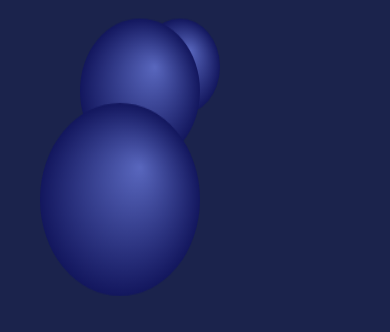
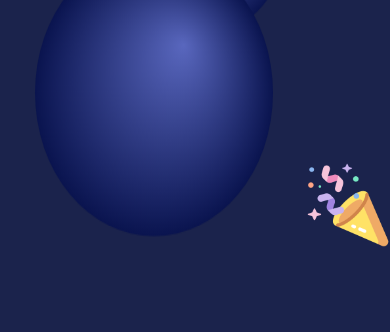
Before and after one commit to kumarutkarsh1248/personal-portfolio, a plain HTML site: page index.html in a window 390 px wide. Shown: the part 512-844 px from the top of the page. Drawn offline with Linux system fonts and the light colour scheme.

Commit message:
personal portfolio at the end of week1

```diff
--- a/canvas_script.js
+++ b/canvas_script.js
@@ -4,7 +4,9 @@ let ctx = canvas.getContext("2d");
 window.addEventListener("resize",function()
 {
     canvas.width=window.innerWidth
-    canvas.height=window.innerHeight
+    // canvas.height=window.innerHeight
+    canvas.height = 700;
+
     ctx=canvas.getContext("2d")
 })
 
@@ -16,9 +18,9 @@ let particleArray = [];
 
 class Particle{
     constructor(xCor, yCor, size, speedx, speedy, color1){
-        this.x = xCor;
-        this.y = yCor;
-        this.size = size;
+        this.x = (window.innerWidth/100)*xCor;
+        this.y = 7*yCor;
+        this.size = 7*size;
         this.speedx = speedx;
         this.speedy = speedy;
         this.color1 = color1;
@@ -41,7 +43,7 @@ class Particle{
     draw(){
         this.gradient = ctx.createRadialGradient(this.x+this.size/4, this.y-this.size/3, this.size/10000, this.x, this.y, this.size)
         this.gradient.addColorStop(0, "#5967be");
-        this.gradient.addColorStop(1, "#13175e")
+        this.gradient.addColorStop(1, "#0a144f")
 
         ctx.beginPath();
 
@@ -54,13 +56,13 @@ class Particle{
 }
 
 
-const particle1 = new Particle(500, 200, 10, -0.5, 1.5, "white");
-const particle2 = new Particle(500, 200, 20, 1, 0.4, "white");
-const particle3 = new Particle(400, 500, 30, 1, -1, "white");
-const particle4 = new Particle(200, 200, 40, -1, -2, "white");
-const particle5 = new Particle(200, 200, 60, -0.2, 1, "white");
-const particle6 = new Particle(200, 500, 80, 1, 0.5, "white");
-const particle7 = new Particle(600, 600, 100, -0.5, -1, "white");
+const particle1 = new Particle(90, 90, 2, -0.5, 1, "white");
+const particle2 = new Particle(50, 50, 4, 1, 0.4, "white");
+const particle3 = new Particle(80, 30, 6, 1, -0.8, "white");
+const particle4 = new Particle(10, 90, 8, -0.8, -0.9, "white");
+const particle5 = new Particle(70, 20, 10, -0.2, 0.8, "white");
+const particle6 = new Particle(20, 30, 14, 0.6, -0.5, "white");
+const particle7 = new Particle(60, 60, 17, -0.5, 0.8, "white");
 
 particleArray.push(particle1);
 particleArray.push(particle2);
--- a/celebrate.js
+++ b/celebrate.js
@@ -19,20 +19,28 @@ let area_computed = window.getComputedStyle(area_element);
 let ball = document.querySelector(".ball");
 let ball_information = ball.getBoundingClientRect();
 let ball_computed = window.getComputedStyle(ball);
-console.log(ball_information)
+// console.log(ball_information)
+let cel_img = document.querySelector("#area img");
+let cel_img_info = cel_img.getBoundingClientRect();
+
+document.querySelector(" .celebration_img img").left = cel_img_info.left;
+document.querySelector(" .celebration_img img").top = cel_img_info.top;
+
+console.log(`x:${cel_img_info.left}, y:${cel_img_info.top}`)
+
 
 function addBall_updateMouse(e){
-    mouse.x = e.x - area_information.left;
-    mouse.y = e.y - area_information.top;
-    for(let i=0; i<100; i++){
+    // mouse.x = e.x - area_information.left;
+    // mouse.y = e.y - area_information.top;
+    for(let i=0; i<60; i++){
         let random_angle = 190+Math.random()*50;
-        let random_speed = 5+Math.random()*10;
-        ball_array.push(new Ball(mouse.x, mouse.y, 60, random_speed, random_angle, 0.2))
-
+        let random_speed = 10+Math.random()*10;
+        ball_array.push(new Ball(cel_img_info.left+25,cel_img_info.top+25, 60, random_speed, random_angle, 0.25))
+        // mouse.x, mouse.y
     }
 }
 function move(){
-    console.log(`mouse x${mouse.x}`)
+    // console.log(`mouse x${mouse.x}`)
     let area_width = +(area_computed.width).slice(-area_computed.width.length,-2);
     let area_height = +(area_computed.height).slice(-area_computed.height.length,-2);
     // console.log(area_height)
@@ -89,19 +97,19 @@ class Ball{
     }
 }
 
-document.querySelector("#area").addEventListener("click", addBall_updateMouse);
+document.querySelector("#area img").addEventListener("click", addBall_updateMouse);
 window.setInterval(move, 10)
 
+document.querySelector(".celebration_img img").addEventListener("click", ()=>{
+    addBall_updateMouse();
+    document.querySelector("#area").style.zIndex = "3";
+    document.querySelector(".celebration_img").style.zIndex = "-1";
 
-// document.querySelector('#area').addEventListener('wheel', preventScroll, {passive: false});
+    setTimeout(()=>{
+        document.querySelector("#area").style.zIndex = "-1";
+        document.querySelector(".celebration_img").style.zIndex = "auto";
+    }, 5000)
+});
 
-function preventScroll(e){
-    e.preventDefault();
-    e.stopPropagation();
 
-    return false;
-}
-
-document.querySelector('#area').forEach(function(item){
-    item.addEventListener('wheel', preventScroll, {passive: false});
-});
+console.log(document.querySelector("#area_absolute").style)
--- a/index.html
+++ b/index.html
@@ -14,6 +14,16 @@
   </head>
 </head>
 <body>
+
+      <div class="celebration_img">
+        <img src="images\celebrate.png" alt="">
+      </div>
+
+
+      <div id="area">
+        <div class="ball"></div>
+          <img src="images\celebrate.png" alt="">
+      </div>
 
     <canvas id="canvas" ></canvas>
     <!-- heading -->
@@ -195,6 +205,7 @@
   </div>
 
   <script src="canvas_script.js"></script>
+  <script src="celebrate.js"></script>
 </body>
 
 </html>
--- a/style.css
+++ b/style.css
@@ -11,13 +11,13 @@
     border-radius: 15px;
     background-color: #2d4ada;
 }
-canvas{
+/* canvas{
     width: 100%;
     height: 100vh;
     position:absolute;
     background-color: #2B3467;
     z-index:-1;
-}
+} */
 hr{
     border-style: none;
     border-top-style: dotted;
@@ -85,6 +85,7 @@ canvas{
 
 .skills{
     padding: 5% 10%;
+    background-color: #ffffff;
 }
 .features{
     display: flex;
@@ -261,3 +262,87 @@ canvas{
 
       }
 }
+
+
+
+
+
+
+
+
+
+
+*{
+    padding: 0;
+    margin:0;
+}
+#area{
+    width: 100vw;
+    height: 100vh;
+    position: fixed;
+    z-index: -1;
+}
+#area img{
+    width: 20vh;
+    height: 20vh;
+    position: absolute;
+    right: 0vh;
+    bottom: 10vh;
+    animation: shakeobj 0.5s infinite;
+
+
+}
+.ball{
+    font-size: 3rem;
+    position: absolute;
+    border-radius: 100%;
+}
+
+
+
+
+.celebration_img{
+    width: 20vh;
+    height: 20vh;
+    right: 0vh;
+    bottom: 10vh;
+    z-index: 3;
+    position: fixed;
+    animation: shakeobj 2s infinite;
+}
+@keyframes shakeobj {
+    0%{transform: rotate(0deg)}
+    70%{transform: rotate(0deg)}
+    80%{transform: rotate(5deg)}
+    90%{transform: rotate(0deg)}
+    95%{transform: rotate(-5deg)}
+
+
+}
+.celebration_img img{
+    width: 100%;
+    height: 100%;
+    object-fit: cover;
+    object-position: center;
+}
+
+
+
+ @media(max-width: 1000px){
+    .celebration_img{
+        width: 10vh;
+        height: 10vh;
+        right: 0vh;
+        bottom: 10vh;
+        z-index: 3;
+        position: fixed;
+    }
+    #area img{
+        width: 10vh;
+        height: 10vh;
+        position: absolute;
+        right: 0vh;
+        bottom: 10vh;
+        /* background-color: #0a144f; */
+    }
+}
```
Also changed, not shown: images/cannon.png (added), images/celebrate.png (added).
